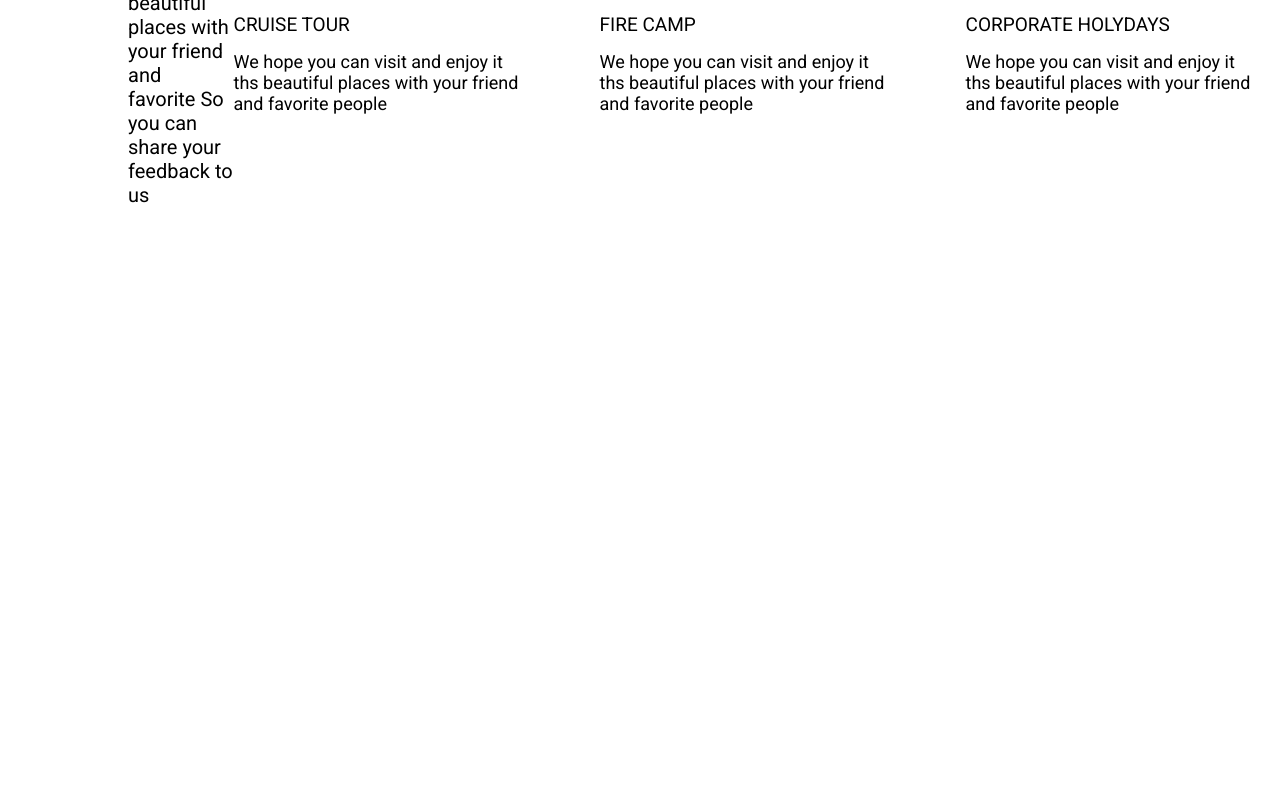
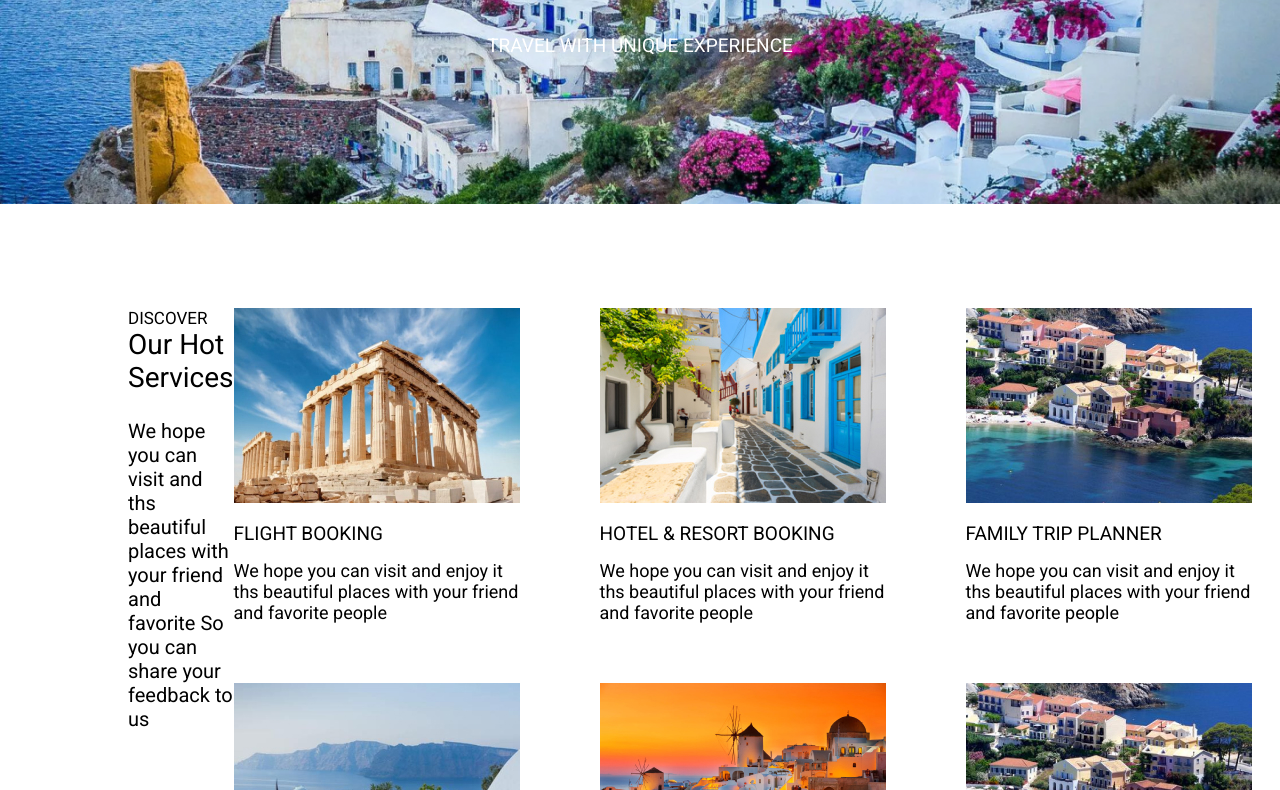
Before and after one commit to TbcDavv/Lecture10, a plain HTML site: page index.html in a window 1280 px wide. Shown: the part 426-1216 px from the top of the page. Before the commit the page ends 800 px from the top, so only its background shows below. Drawn offline with Linux system fonts and the light colour scheme; files that its build step writes are made by us from their sources.

Commit message:
images added

```diff
--- a/index.html
+++ b/index.html
@@ -4,7 +4,7 @@
     <meta charset="UTF-8" />
     <meta name="viewport" content="width=device-width, initial-scale=1.0" />
     <title>Document</title>
-    <link rel="stylesheet" href="./style/style.css" />
+    <link rel="stylesheet" href="./styles/style.css" />
     <link rel="preconnect" href="https://fonts.googleapis.com" />
     <link rel="preconnect" href="https://fonts.gstatic.com" crossorigin />
     <link
```
Also changed, not shown: img/GeoLab.png (added), img/Rectangle1.jpg (added), img/Rectangle2.jpg (added), img/Rectangle3.jpg (added), img/Rectangle4.jpg (added), img/Rectangle5.jpg (added), img/Rectangle6.jpg (added), img/Rectangle7.jpg (added).
